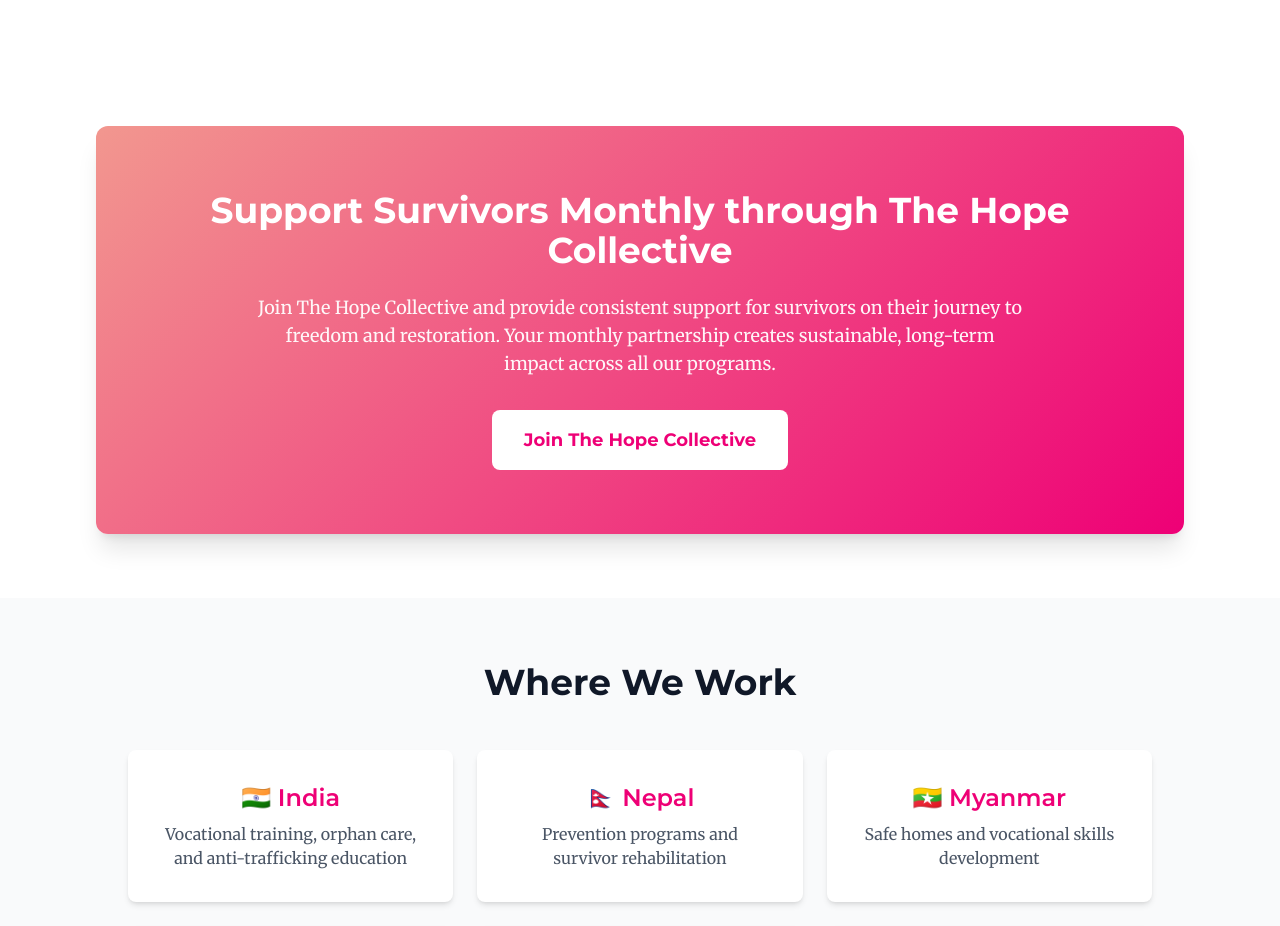
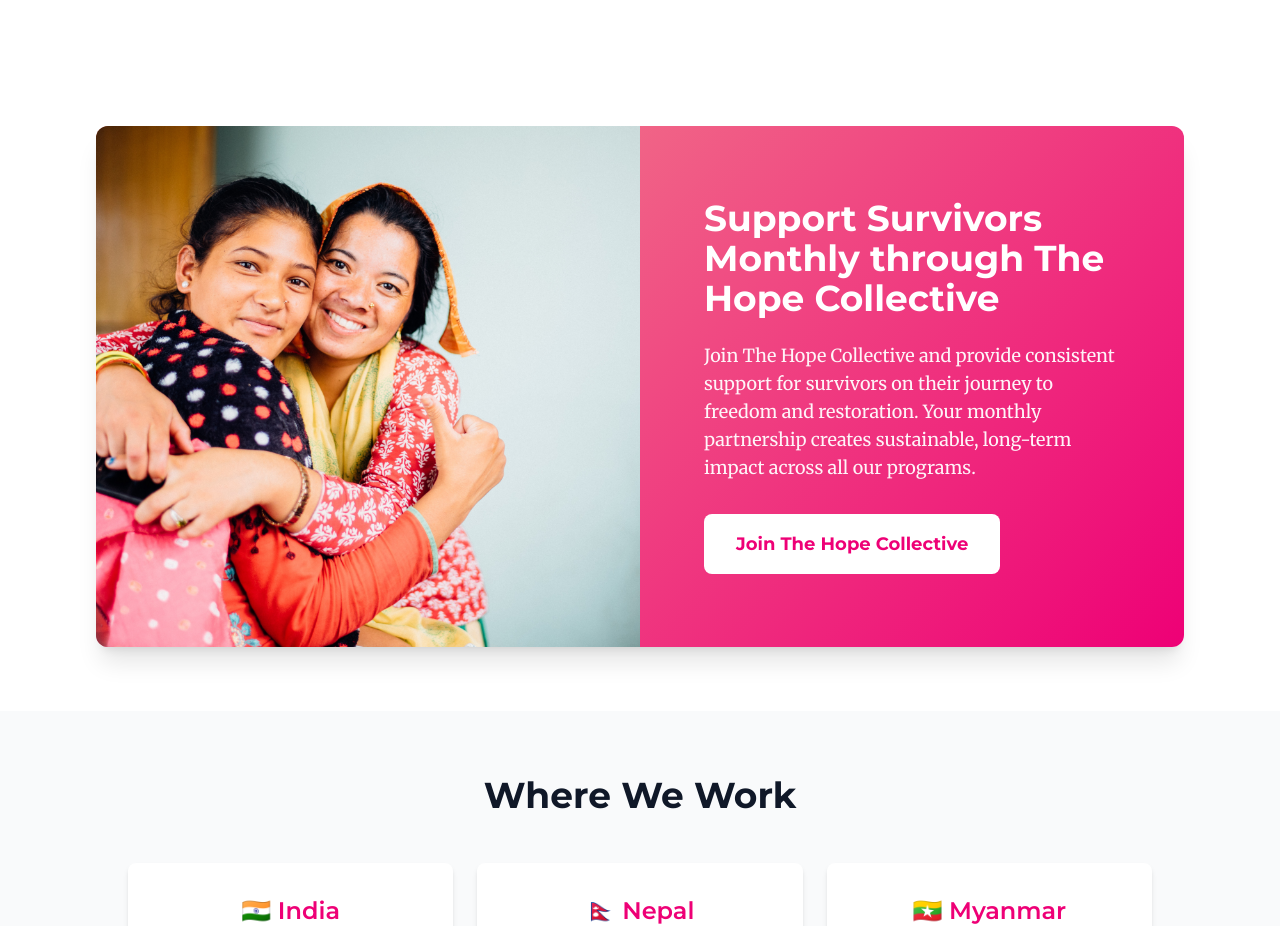
Before and after one commit to Peace-Gospel-International/shehashope, a Next.js app: page / in a window 1280 px wide. Shown: the part 1433-2359 px from the top of the page. Built offline with nearby package versions, Linux system fonts and the light colour scheme.

Commit message:
Add photo to Hope Collective section - image left, content right with left alignment

```diff
--- a/app/page.tsx
+++ b/app/page.tsx
@@ -1,4 +1,5 @@
 import Link from 'next/link';
+import Image from 'next/image';
 import HeroCarousel from './components/HeroCarousel';
 
 export default function Home() {
@@ -118,15 +119,28 @@ export default function Home() {
       {/* Hope Collective CTA Box */}
       <section className="py-12 md:py-16 bg-white">
         <div className="max-w-6xl mx-auto px-4 sm:px-6 lg:px-8">
-          <div className="rounded-xl p-8 md:p-12 lg:p-16 text-center text-white shadow-xl"
+          <div className="rounded-xl overflow-hidden text-white shadow-xl flex flex-col md:flex-row"
                style={{ background: 'linear-gradient(135deg, #F2978F 0%, #EE0076 100%)' }}>
+            {/* Image on left */}
+            <div className="md:w-2/5 lg:w-1/2 flex-shrink-0">
+              <Image
+                src="/images/monthly-support-cropped.jpg"
+                alt="Survivors embracing - join The Hope Collective"
+                width={3400}
+                height={3261}
+                className="w-full h-full object-cover"
+              />
+            </div>
+            {/* Content on right */}
+            <div className="md:w-3/5 lg:w-1/2 p-8 md:p-12 lg:p-16 flex flex-col justify-center text-left">
               <h2 className="text-2xl md:text-3xl lg:text-4xl font-bold mb-4 md:mb-6 font-sans">
                 Support Survivors Monthly through The Hope Collective
               </h2>
-            <p className="text-base md:text-lg mb-6 md:mb-8 max-w-3xl mx-auto opacity-95 font-serif">
+              <p className="text-base md:text-lg mb-6 md:mb-8 opacity-95 font-serif">
                 Join The Hope Collective and provide consistent support for survivors on their journey to freedom and restoration.
                 Your monthly partnership creates sustainable, long-term impact across all our programs.
               </p>
+              <div>
                 <Link
                   href="https://peacegospel.org/donate"
                   className="inline-block bg-white px-8 py-4 rounded-lg font-bold text-lg hover:shadow-2xl transition-all font-sans"
@@ -134,6 +148,8 @@ export default function Home() {
                 >
                   Join The Hope Collective
                 </Link>
+              </div>
+            </div>
           </div>
         </div>
       </section>
```
Also changed, not shown: public/images/monthly-support-cropped.jpg (added), 1 other file (tests, documents, lock files or other folders). Lines whose indentation alone changed are shown as unchanged.
